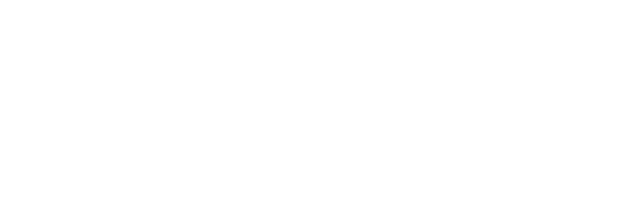
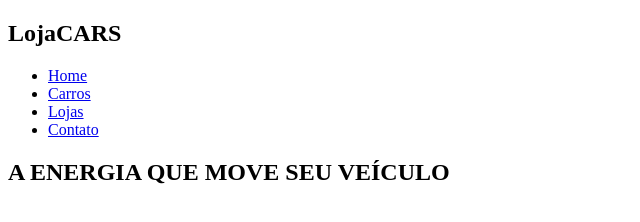
Before and after one commit to LucasAllPires/Projeto05, a plain HTML site: page index.html in a window 1280 px wide. Shown: the whole page, without its empty margins (0-640 px from the left). Drawn offline with Linux system fonts and the light colour scheme.

Commit message:
criando a estrutura do menu do projeto

```diff
--- a/index.html
+++ b/index.html
@@ -7,6 +7,21 @@
 </head>
 <body>
 
+    <section class="hero">
+        <header>
+                <h1><span>Loja</span>CARS</h1>
+            <nav>
+                <ul class="header-menu">
+                    <li><a href="#" class="item-menu">Home</a></li>
+                    <li><a href="#" class="item-menu">Carros</a></li>
+                    <li><a href="#" class="item-menu">Lojas</a></li>
+                    <li><a href="#" class="item-menu">Contato</a></li>
+                </ul>
+            </nav>
+        </header>
+
+        <h2 id="titulo">A ENERGIA <span>QUE MOVE SEU VEÍCULO</span></h2>
+    </section>
     <!-- CHAMANDO O JAVASCRIPT EXTERNO -->
     <script src="./src/js/script.js"></script>
 </body>
```
